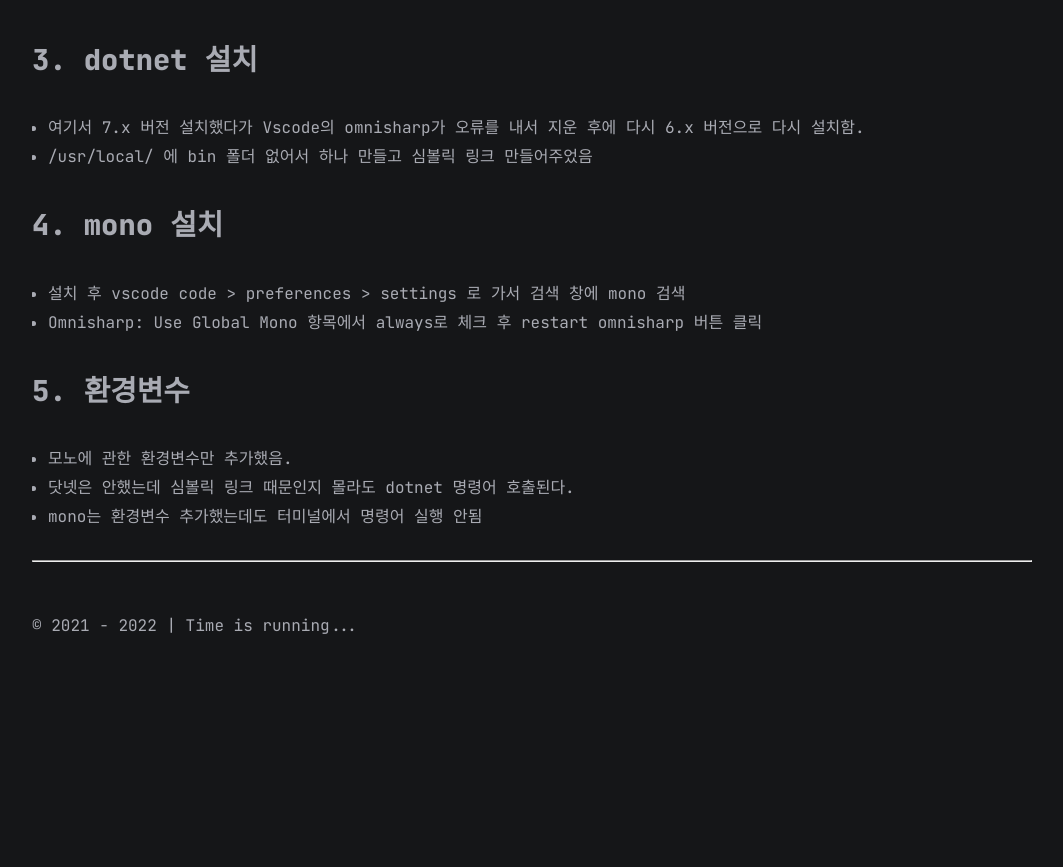
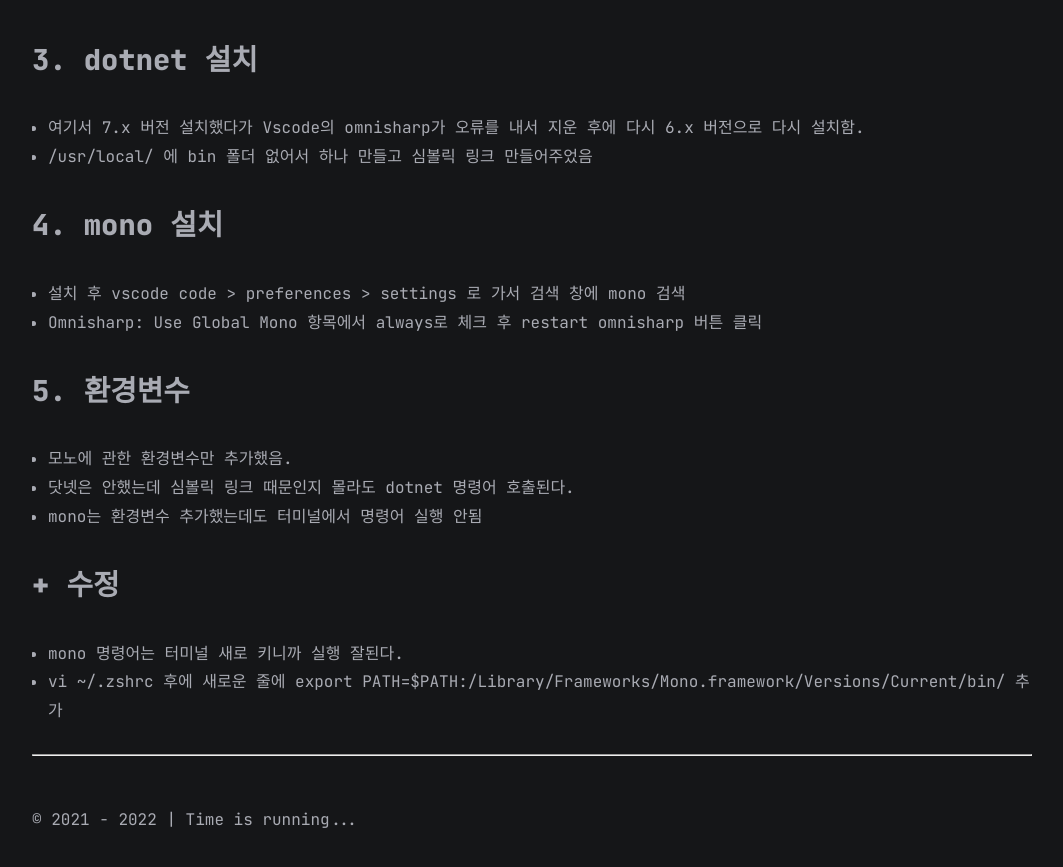
Before and after one commit to yj76461/yj76461.github.io, a Jekyll site: the page built from all_collections/_posts/2022-12-26-unityStudy-000.md, in a window 1280 px wide and 900 px high, scrolled down 798 px. Shown: the top 867 px of the window, without its empty margins (108-1171 px from the left). Built offline with Jekyll 4.4.1, drawn with Linux system fonts in a browser that asks for light colours; before the commit the page ends 1504 px from its top, so only the background shows below that.

Commit message:
unity 000 modify

```diff
--- a/all_collections/_posts/2022-12-26-unityStudy-000.md
+++ b/all_collections/_posts/2022-12-26-unityStudy-000.md
@@ -36,4 +36,11 @@ last_modified_at: 2022-12-26
 - 닷넷은 안했는데 심볼릭 링크 때문인지 몰라도 dotnet 명령어 호출된다.
 - mono는 환경변수 추가했는데도 터미널에서 명령어 실행 안됨
 
+## + 수정
+- mono 명령어는 터미널 새로 키니까 실행 잘된다.
+- vi ~/.zshrc 후에 새로운 줄에 export PATH=$PATH:/Library/Frameworks/Mono.framework/Versions/Current/bin/ 추가
+
+
+
+
 ---
```
